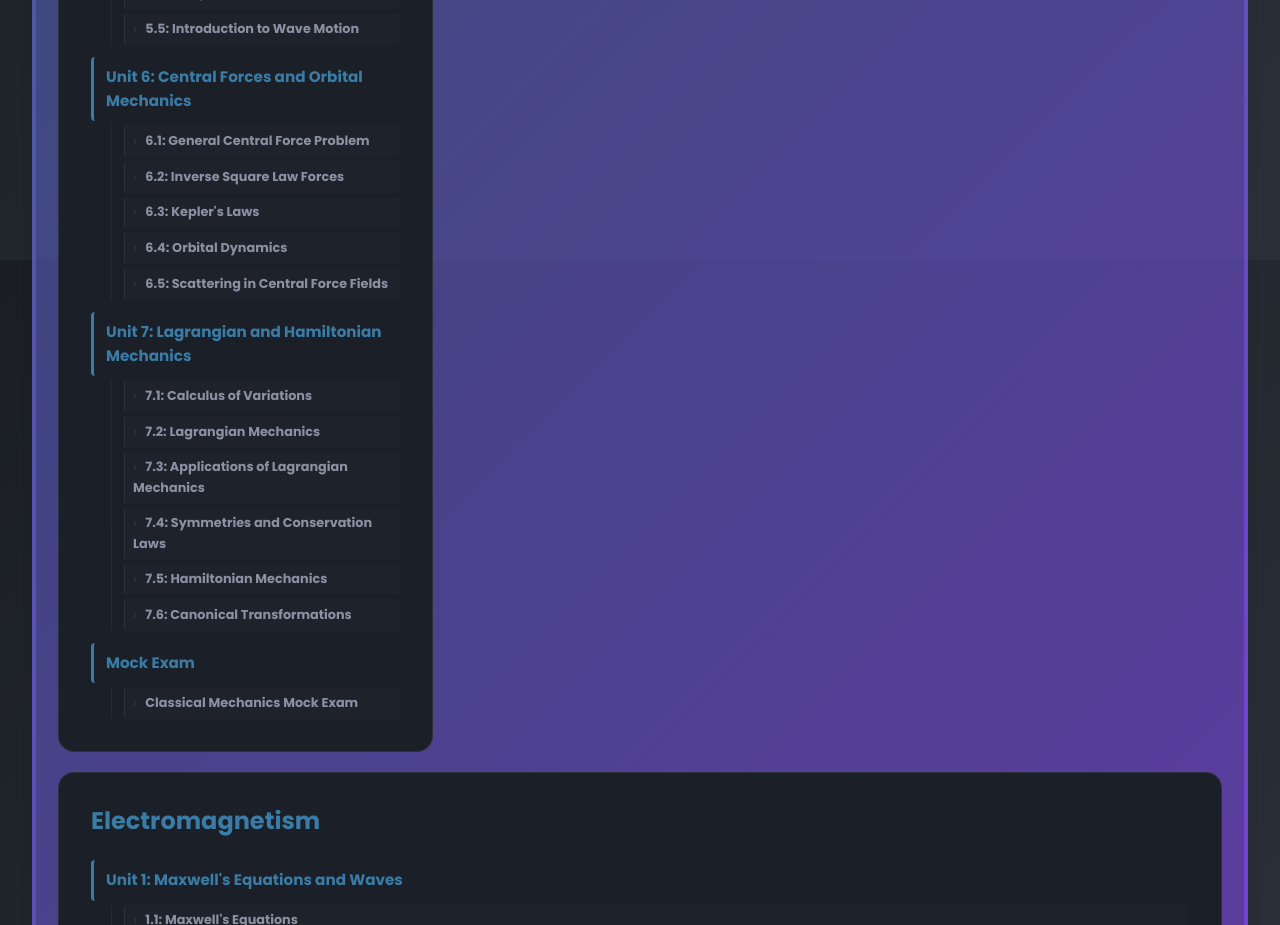
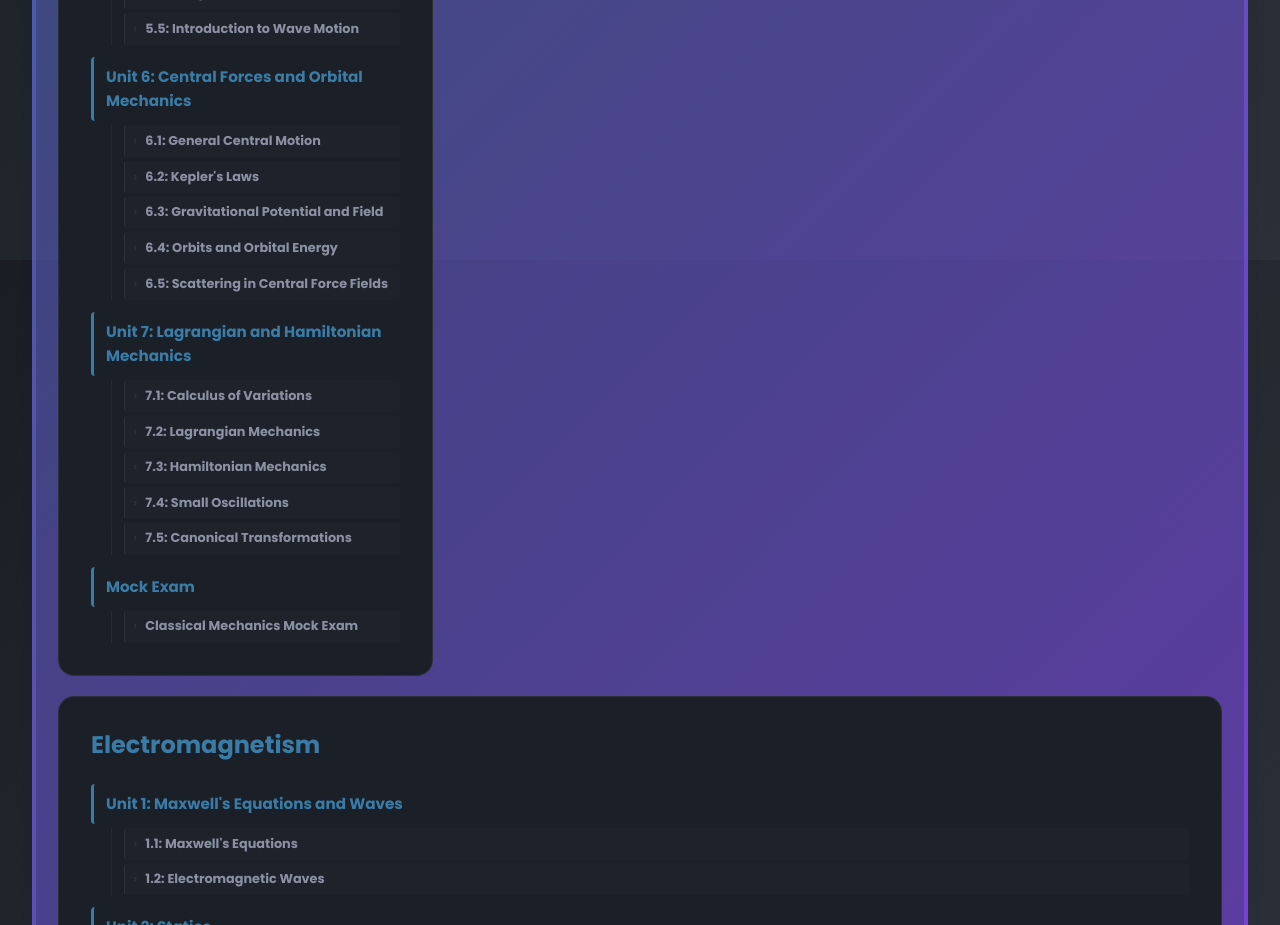
Before and after one commit to H-stack-gif/EigenAcademy, a React (Vite) app: page / in a window 1280 px wide. Shown: the part 6140-7065 px from the top of the page. Built offline with nearby package versions, Linux system fonts and the light colour scheme.

Commit message:
cm art update

```diff
--- a/src/data/courses.js
+++ b/src/data/courses.js
@@ -461,10 +461,10 @@ export const courses = {
             id: "6",
             title: "Unit 6: Central Forces and Orbital Mechanics",
             topics: [
-              { id: "6.1", title: "6.1: General Central Force Problem", description: "Effective potential, radial equation of motion", contentPath: "/articles/physics/classical-mechanics/6_1.md" },
-              { id: "6.2", title: "6.2: Inverse Square Law Forces", description: "Kepler problem, orbit equation, orbital energy and momentum", contentPath: "/articles/physics/classical-mechanics/6_2.md" },
-              { id: "6.3", title: "6.3: Kepler's Laws", description: "Elliptical orbits, equal areas, T² ∝ a³", contentPath: "/articles/physics/classical-mechanics/6_3.md" },
-              { id: "6.4", title: "6.4: Orbital Dynamics", description: "Conic sections, eccentricity, escape velocity, orbit classification", contentPath: "/articles/physics/classical-mechanics/6_4.md" },
+              { id: "6.1", title: "6.1: General Central Motion", description: "Effective potential, radial equation of motion", contentPath: "/articles/physics/classical-mechanics/6_1.md" },
+              { id: "6.2", title: "6.2: Kepler's Laws", description: "Kepler problem, orbit equation, orbital energy and momentum", contentPath: "/articles/physics/classical-mechanics/6_2.md" },
+              { id: "6.3", title: "6.3: Gravitational Potential and Field", description: "Elliptical orbits, equal areas, T² ∝ a³", contentPath: "/articles/physics/classical-mechanics/6_3.md" },
+              { id: "6.4", title: "6.4: Orbits and Orbital Energy", description: "Conic sections, eccentricity, escape velocity, orbit classification", contentPath: "/articles/physics/classical-mechanics/6_4.md" },
               { id: "6.5", title: "6.5: Scattering in Central Force Fields", description: "Scattering angle, impact parameter, cross section, Rutherford scattering", contentPath: "/articles/physics/classical-mechanics/6_5.md" }
             ]
           },
@@ -474,10 +474,9 @@ export const courses = {
             topics: [
               { id: "7.1", title: "7.1: Calculus of Variations", description: "Functional derivatives, Euler-Lagrange equation, brachistochrone problem", contentPath: "/articles/physics/classical-mechanics/7_1.md" },
               { id: "7.2", title: "7.2: Lagrangian Mechanics", description: "Generalized coordinates, configuration space, L = T - V, Lagrange's equations", contentPath: "/articles/physics/classical-mechanics/7_2.md" },
-              { id: "7.3", title: "7.3: Applications of Lagrangian Mechanics", description: "Constrained systems, pendulum, Atwood's machine, bead on hoop", contentPath: "/articles/physics/classical-mechanics/7_3.md" },
-              { id: "7.4", title: "7.4: Symmetries and Conservation Laws", description: "Noether's theorem, cyclic coordinates, energy conservation", contentPath: "/articles/physics/classical-mechanics/7_4.md" },
-              { id: "7.5", title: "7.5: Hamiltonian Mechanics", description: "Legendre transformation, Hamilton's equations, phase space", contentPath: "/articles/physics/classical-mechanics/7_5.md" },
-              { id: "7.6", title: "7.6: Canonical Transformations", description: "Generating functions, Poisson brackets, conservation laws", contentPath: "/articles/physics/classical-mechanics/7_6.md" }
+              { id: "7.3", title: "7.3: Hamiltonian Mechanics", description: "Constrained systems, pendulum, Atwood's machine, bead on hoop", contentPath: "/articles/physics/classical-mechanics/7_3.md" },
+              { id: "7.4", title: "7.4: Small Oscillations", description: "Noether's theorem, cyclic coordinates, energy conservation", contentPath: "/articles/physics/classical-mechanics/7_4.md" },
+              { id: "7.5", title: "7.5: Canonical Transformations", description: "Legendre transformation, Hamilton's equations, phase space", contentPath: "/articles/physics/classical-mechanics/7_5.md" },
             ]
           },
           {
```
